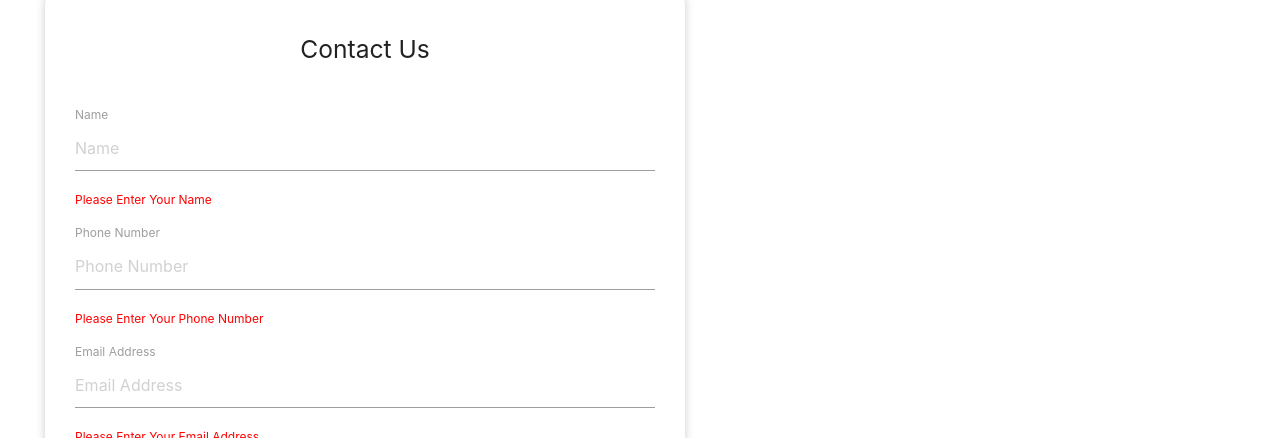
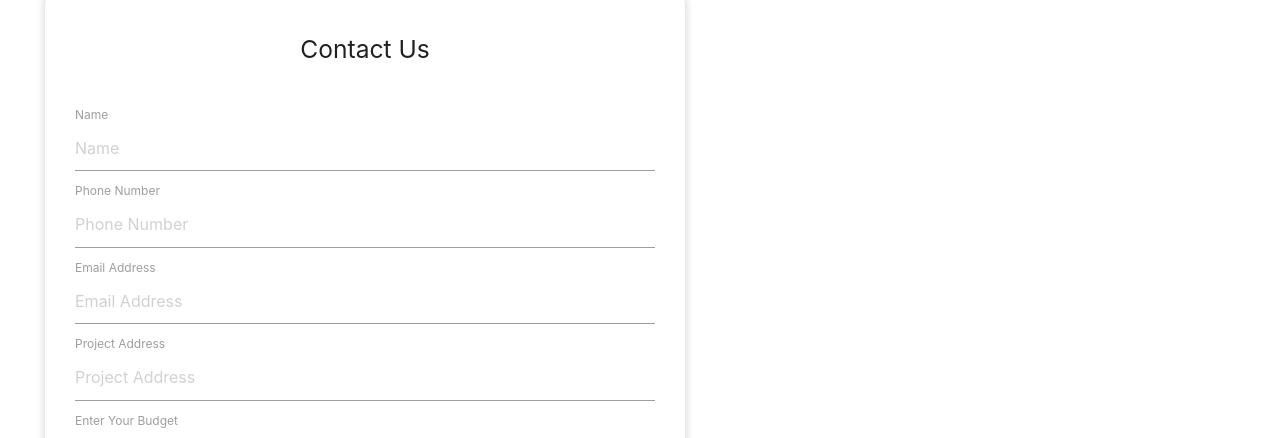
Before and after one commit to HarryHoo23/BuilderWebsite, a React (Create React App) app: page /build-with-us in a window 1280 px wide. Shown: the part 362-800 px from the top of the page. Built offline with nearby package versions, Linux system fonts and the light colour scheme.

Commit message:
validation regards Email address

```diff
--- a/src/Components/Input/Input.js
+++ b/src/Components/Input/Input.js
@@ -6,8 +6,16 @@ const ErrorMessage = styled.p`
 `
 
 export default class Input extends Component {
-    getValidationMessage() {
-        const { validation } = this.props;
+    constructor(props) {
+        super(props);
+
+        this.state = {
+            dirty: false,
+        };
+    }
+
+    isValidationInvalid(validation) {
+        const { value } = this.props;
         const { validator } = validation;
 
         let message;
@@ -19,16 +27,41 @@ export default class Input extends Component {
             }
         }
 
+        if (validator === "isEmail"){
+            const EMAIL_REGEX = /^[a-zA-Z0-9.!#$%&'*+/=?^_`{|}~-]+@[a-zA-Z0-9](?:[a-zA-Z0-9-]{0,61}[a-zA-Z0-9])?(?:\.[a-zA-Z0-9](?:[a-zA-Z0-9-]{0,61}[a-zA-Z0-9])?)*$/;
+            const valid = EMAIL_REGEX.test(value);
+
+            if(!valid) {
+                ({ message } = validation);
+            }
+        }
+
         return message;
     };
 
+    getValidationMessageFromValidations(){
+        const { validations } = this.props;
+
+        const invalidValidation = validations.find((validation) => this.isValidationInvalid(validation));
+
+        return invalidValidation && invalidValidation.message;
+    }
+
     render(){
-        const validationMessage = this.getValidationMessage();
-
+        const validationMessage = this.getValidationMessageFromValidations();
+        const dirty = this.state.dirty;
         return(
             <div>
-                <input {...this.props} />
-                {validationMessage && (
+                <input
+                    {...this.props}
+                    onChange={(event) => {
+                        this.setState({
+                            dirty:true,
+                        });
+                    this.props.onChange(event);
+                    }}
+                />
+                {dirty && validationMessage && (
                     <ErrorMessage>{validationMessage}</ErrorMessage>
                 )}
             </div>
--- a/src/Components/SendForm.js
+++ b/src/Components/SendForm.js
@@ -27,58 +27,61 @@ class SendForm extends Component {
                 name : {
                     value: '',
                     label: 'Name',
-                    validation: {
+                    validations: [{
                         validator:'isNotEmpty',
                         message: 'Please Enter Your Name'
-                    }
+                    }],
                 },
                 phone : {
                     value: '',
                     label: 'Phone Number',
-                    validation: {
+                    validations: [{
                         validator:'isNotEmpty',
                         message: 'Please Enter Your Phone Number'
-                    }
+                    }],
                 },
                 email : {
                     value: '',
                     label: 'Email Address',
-                    validation: {
+                    validations: [{
                         validator:'isNotEmpty',
                         message: 'Please Enter Your Email Address'
-                    }
+                    }, {
+                        validator: 'isEmail',
+                        message: 'Please Enter a valid Email Address',
+                    }],
                 },
                 address : {
                     value: '',
                     label: 'Project Address',
-                    validation: {
+                    validations: [{
                         validator:'isNotEmpty',
                         message: 'Please Enter Project Address'
-                    }
+                    }],
                 },
                 budget : {
                     value: '',
                     label: 'Enter Your Budget',
-                    validation: {
+                    validations: [{
                         validator:'isNotEmpty',
                         message: 'Please Enter Your Budget'
-                    }
+                    }],
                 },
                 houseType : {
                     value: '',
                     label: 'Choose the House Type',
-                    validation: {
+                    validations: [{
                         validator:'isNotEmpty',
                         message: 'Please choose the house Type you prefer'
-                    }
+                    }],
                 },
                 details : {
                     value: '',
                     label: 'Please tell us more about the project Details',
-                    validation: {
+                    validations: [{
                         validator:'isNotEmpty',
                         message: 'Please input the details of your Projects'
-                    }
+                    }],
                 },
             }
         };
@@ -106,9 +109,14 @@ class SendForm extends Component {
     onFormSubmit = event => {
         event.preventDefault();
         const quote = {
-            everything: this.state.formData
+            clientName: this.state.formData.name,
+            clientPhoneNumber: this.state.formData.phone,
+            clientEmail: this.state.formData.email,
+            clientProjectAddress: this.state.formData.address,
+            clientBudget: this.state.formData.budget,
+            clientHouseType: this.state.formData.houseType,
+            clientDeatilsAboutProject: this.state.formData.details,
         }
-
         console.log(quote);
     }
 
@@ -121,7 +129,7 @@ class SendForm extends Component {
                 </div>
                 <form className="col s12" onSubmit={this.onFormSubmit}>
                     {Object.keys(formData).map((key) => {
-                        const {label, value, validation} = formData[key];
+                        const {label, value, validations} = formData[key];
                         if (key !== "houseType" && key !== "details"){
                             return(
                                 <label key={key}>{label}
@@ -129,7 +137,7 @@ class SendForm extends Component {
                                     key={key}
                                     placeholder={label}
                                     value={value}
-                                    validation={validation}
+                                    validations={validations}
                                     onChange={this.handleInputChange(key)}
                                 />
                                 </label>
```
